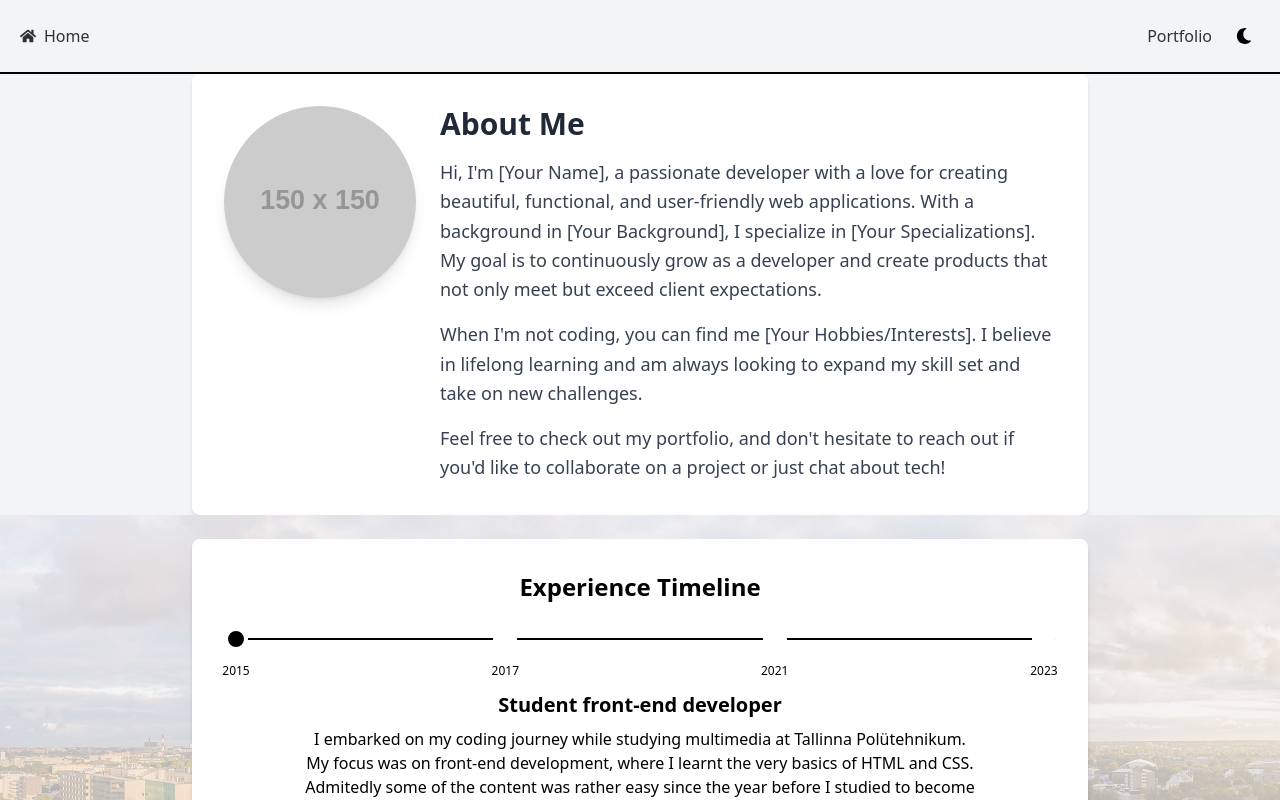
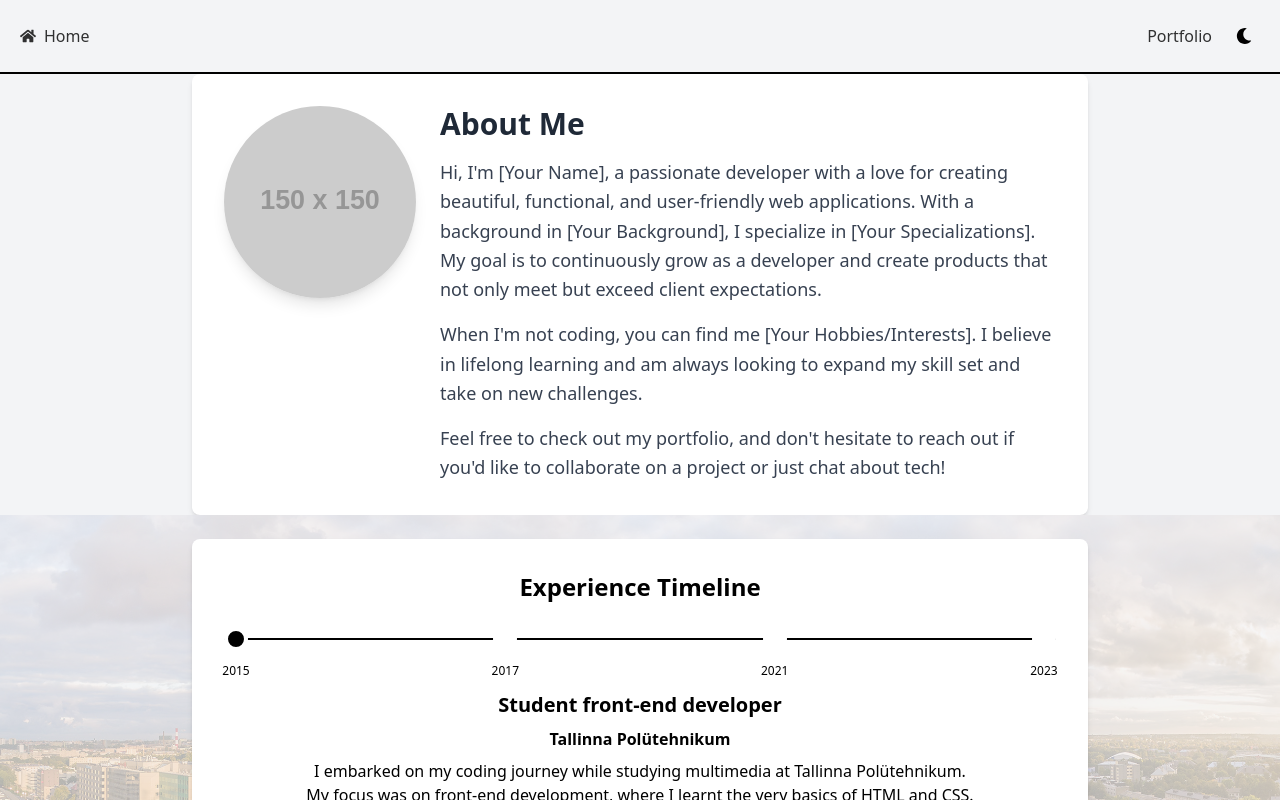
Before and after one commit to Teser301/portfolio-tailwind, a React app: page /about in a window 1280 px wide. Shown: the top 800 px of the page. Built offline with nearby package versions, Linux system fonts and the light colour scheme; the HTML template or start-up script is replaced by a standard one.

Commit message:
refactor: fix height

```diff
--- a/src/components/LandingPage/LandingExperience.tsx
+++ b/src/components/LandingPage/LandingExperience.tsx
@@ -12,7 +12,7 @@ function HorizontalTimeline() {
           backgroundImage: `url(${selectedExperience.backgroundImage})`,
         }}
       ></div>
-      <div className="z-10 w-full max-w-4xl h-96  bg-white dark:bg-gray-800 shadow-md rounded-lg p-8 ">
+      <div className="z-10 w-full max-w-4xl  bg-white dark:bg-gray-800 shadow-md rounded-lg p-8 ">
         <h1 className="text-center text-2xl font-semibold mb-6 text-black dark:text-white">
           Experience Timeline
         </h1>
@@ -46,6 +46,9 @@ function HorizontalTimeline() {
           <h2 className="text-xl font-bold mb-2 text-black dark:text-white">
             {selectedExperience.title}
           </h2>
+          <h3 className="text-md font-bold mb-2 text-black dark:text-white">
+            {selectedExperience.company}
+          </h3>
           <p className="text-md mb-4 text-black dark:text-white">
             {selectedExperience.description}
           </p>
```
